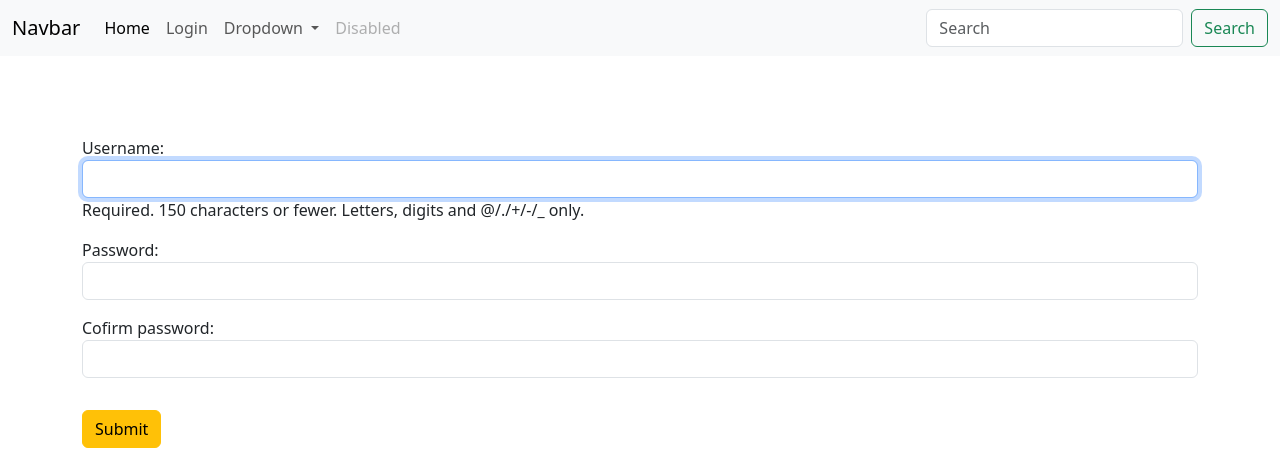
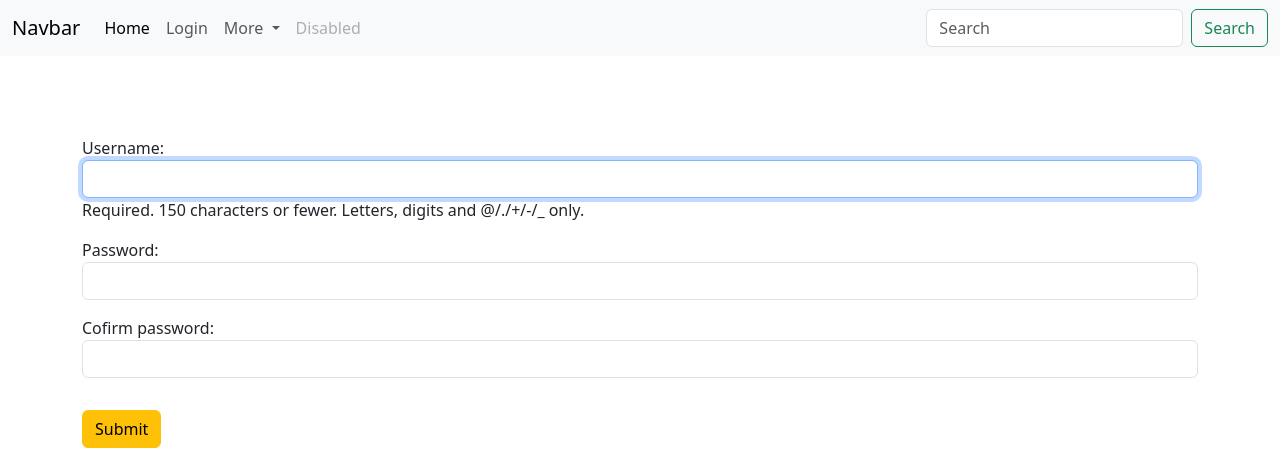
Before and after one commit to amirqa1381/FutureLens, a Django app: page /account/register/ in a window 1280 px wide. Shown: the top 463 px of the page. Run offline with Django 5.2, Linux system fonts and the light colour scheme.

Commit message:
update the dropdown

```diff
--- a/templates/master.html
+++ b/templates/master.html
@@ -37,13 +37,15 @@
         {% endif %}
         <li class="nav-item dropdown">
           <a class="nav-link dropdown-toggle" href="#" role="button" data-bs-toggle="dropdown" aria-expanded="false">
-            Dropdown
+            More
           </a>
           <ul class="dropdown-menu">
             {% if request.user.is_authenticated %}
             <li><a class="dropdown-item" href="{% url "uploading_file" %}">Uploading the file</a></li>
             {% endif %}
-            <li><a class="dropdown-item" href="#">Another action</a></li>
+            {% if request.user.is_authenticated %}
+            <li><a class="dropdown-item" href="{% url "data-list" %}">User Datas</a></li>
+            {% endif %}
             <li><hr class="dropdown-divider"></li>
             <li><a class="dropdown-item" href="#">Something else here</a></li>
           </ul>
```
